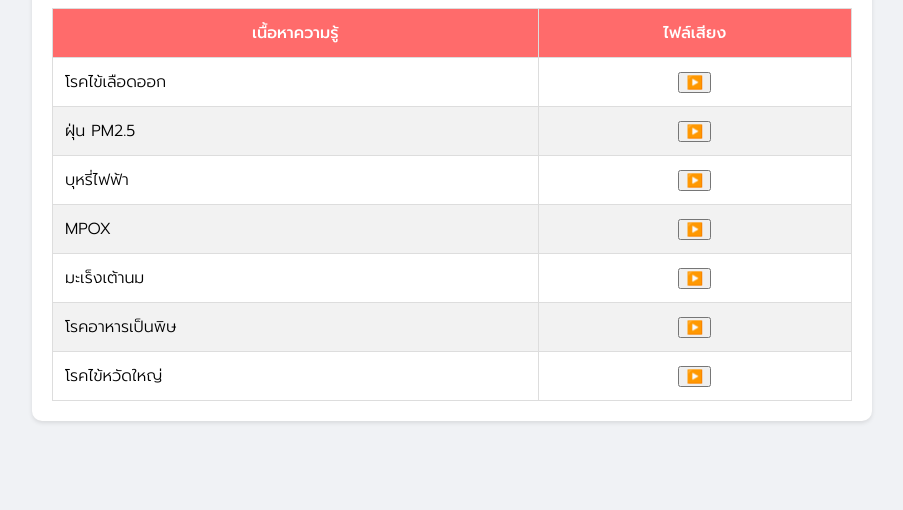
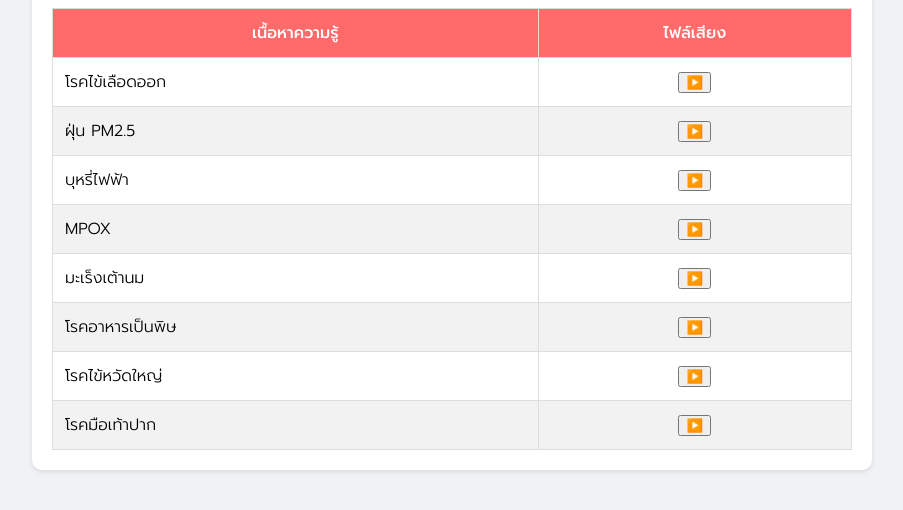
Before and after one commit to JS-nonsaad/nsspodcast, a plain HTML site: page index.html in a window 1280 px wide. Shown: the part 132-642 px from the top of the page, without its empty margins (188-1091 px from the left). Drawn offline with Linux system fonts and the light colour scheme.

Commit message:
Update index.html

```diff
--- a/index.html
+++ b/index.html
@@ -145,6 +145,10 @@
         {
             title: "โรคไข้หวัดใหญ่",
             audioUrl: "https://js-nonsaad.github.io/pm2.5/8.โรคไข้หวัดใหญ่.mp3"
+        },
+        {
+            title: "โรคมือเท้าปาก",
+            audioUrl: "https://js-nonsaad.github.io/pm2.5/11.โรคมือเท้าปาก.mp3"
         }
 
     ];
```
